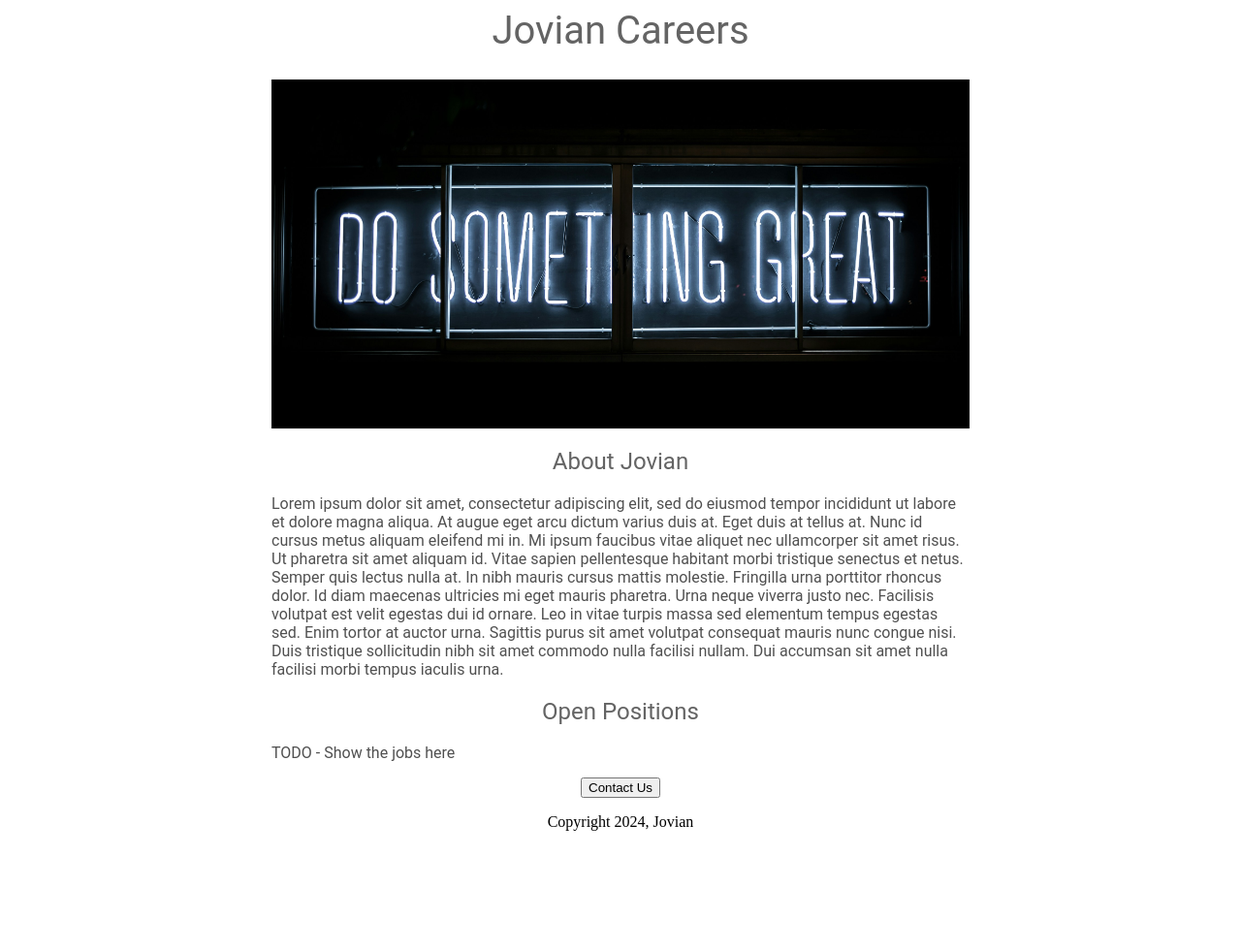
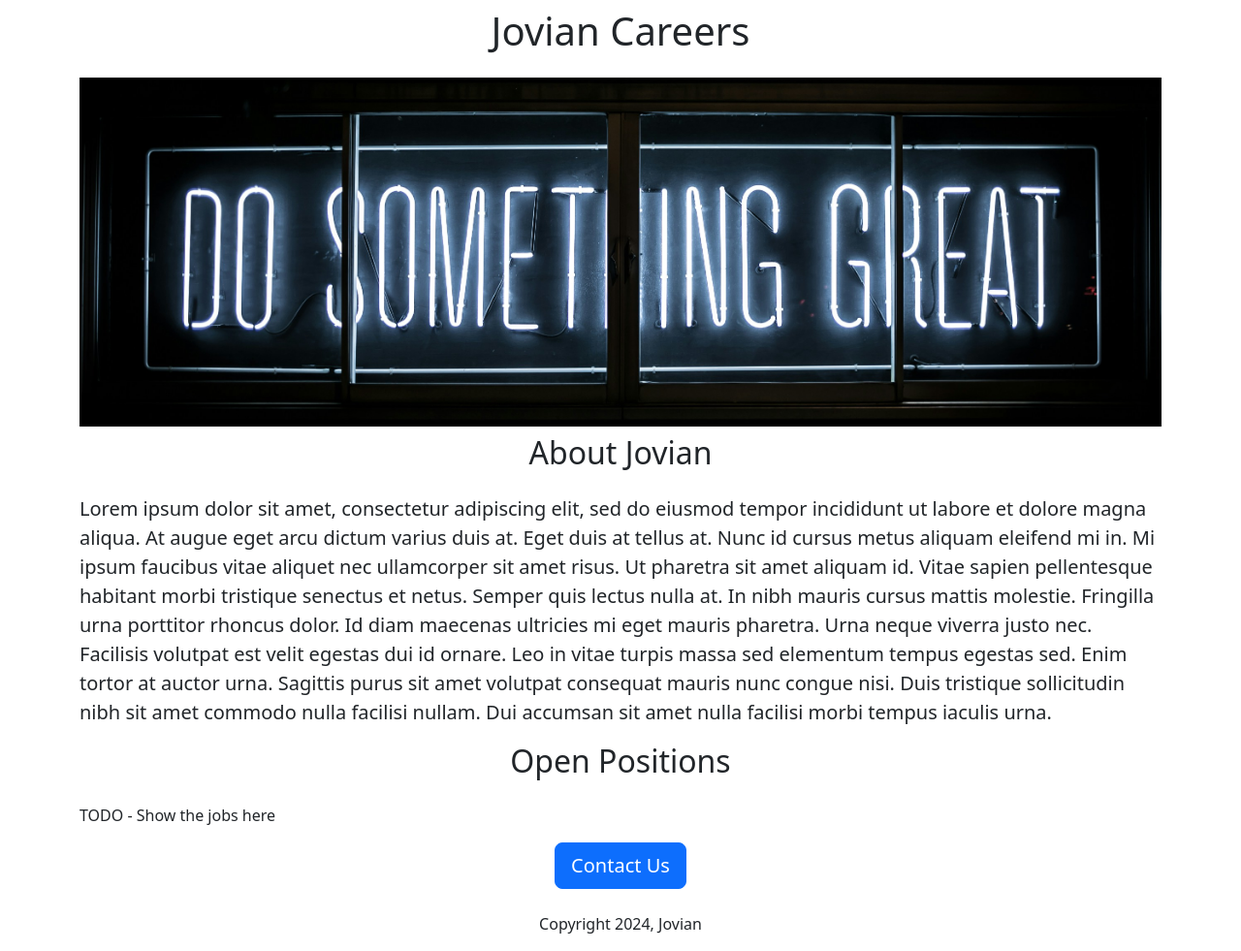
Before and after one commit to drakahari/drakahari_jovinan_sample-v2, a Flask app: page / in a window 1280 px wide. Shown: the whole page at 97% size. Before the commit the page ends 857 px from the top, so only its background shows below. Run offline with Flask 3, Linux system fonts and the light colour scheme.

Commit message:
Using bootstrap for first time

```diff
--- a/templates/home.html
+++ b/templates/home.html
@@ -2,59 +2,36 @@
 <html>
   <head>
      <title>Jovian Careers</title>
-  <style>
-    h1 {
-      font-size: 40px;
-      font-family: Roboto;
-      font-weight: normal;
-      color: rgb(100, 100, 100);
-      text-align: center;
+     <meta charset="utf-8">
+     <meta name="viewport" content="width=device-width, initial-scale=1">
+    <link href="https://cdn.jsdelivr.net/npm/bootstrap@5.3.3/dist/css/bootstrap.min.css" rel="stylesheet" integrity="sha384-QWTKZyjpPEjISv5WaRU9OFeRpok6YctnYmDr5pNlyT2bRjXh0JMhjY6hW+ALEwIH" crossorigin="anonymous">
 
-    }
-
-    h2 {
-      font-family: Roboto;
-      font: size; 32px;
-      color: rgb(100, 100, 100);
-      text-align: center;
-      font-weight: normal;
-    }
-
-    #banner {
-      width: 100%;
-      height: 360px;
-      object-fit: cover;
-
-    }
-
-    .bodytext {
-      font-family: Roboto;
-      color: rgb(80, 80, 80);
+    <style>
+      #banner  {
+        height: 360px;
+        width: 100%;
+        object-fit: cover;
 
 
-    }
 
-    #container {
-      max-width: 720px;
-      margin: 0 auto;
-    }
+      }
+    </style>
 
-  </style>
   </head>
   <body>
-      <div id="container">
-      <h1>Jovian Careers</h1>
-      <img id="banner" src="https://dabe335b-93c5-4162-b5e1-1de7255ae74e-00-36tovq0a2j1au.kirk.replit.dev/static/banner.jpg">
-      <h2>About Jovian</h2>
-      <p class="bodytext">
+      <div class="container">
+      <h1 class="text-center mt-2 mb-4">Jovian Careers</h1>
+      <img class="img-fluid" id="banner" src="https://dabe335b-93c5-4162-b5e1-1de7255ae74e-00-36tovq0a2j1au.kirk.replit.dev/static/banner.jpg">
+      <h2 class="text-center mt-2 mb-4">About Jovian</h2>
+      <p class="lead">
         Lorem ipsum dolor sit amet, consectetur adipiscing elit, sed do eiusmod tempor incididunt ut labore et dolore magna aliqua. At augue eget arcu dictum varius duis at. Eget duis at tellus at. Nunc id cursus metus aliquam eleifend mi in. Mi ipsum faucibus vitae aliquet nec ullamcorper sit amet risus. Ut pharetra sit amet aliquam id. Vitae sapien pellentesque habitant morbi tristique senectus et netus. Semper quis lectus nulla at. In nibh mauris cursus mattis molestie. Fringilla urna porttitor rhoncus dolor. Id diam maecenas ultricies mi eget mauris pharetra. Urna neque viverra justo nec. Facilisis volutpat est velit egestas dui id ornare. Leo in vitae turpis massa sed elementum tempus egestas sed. Enim tortor at auctor urna. Sagittis purus sit amet volutpat consequat mauris nunc congue nisi. Duis tristique sollicitudin nibh sit amet commodo nulla facilisi nullam. Dui accumsan sit amet nulla facilisi morbi tempus iaculis urna.
       </p>
-      <h2>Open Positions</h2>
-      <p class="bodytext">TODO - Show the jobs here</p>
-        <div style="text-align:center;">
+      <h2 class="text-center mt-2 mb-4">Open Positions</h2>
+      <p>TODO - Show the jobs here</p>
+        <div class="text-center">
 
-        <button>Contact Us</button>
-          <p>Copyright 2024, Jovian</p>
+        <button class="btn btn-primary btn-lg"">Contact Us</button>
+          <p class="mt-4">Copyright 2024, Jovian</p>
         </div>
       </div>
   </body>
```
